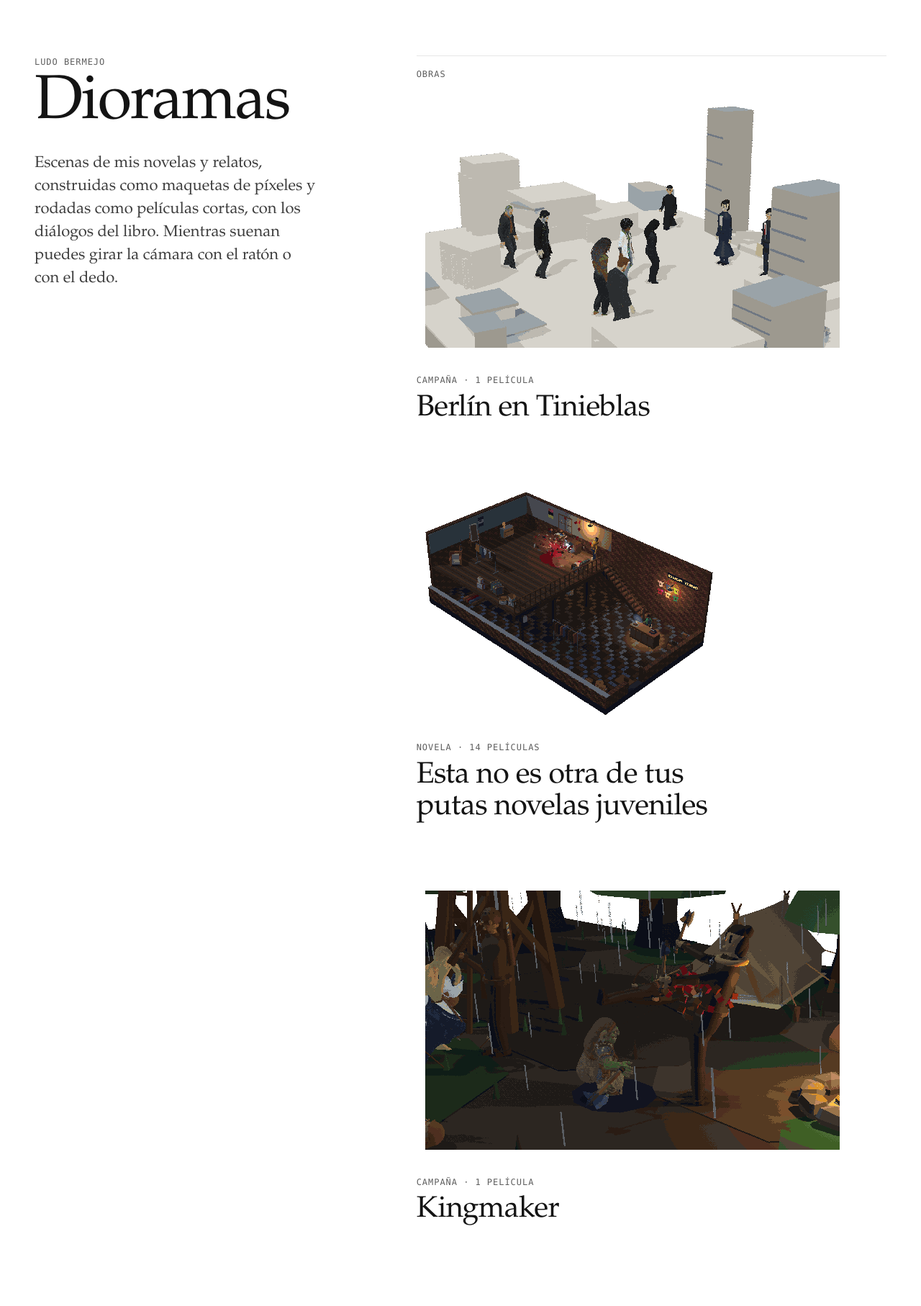
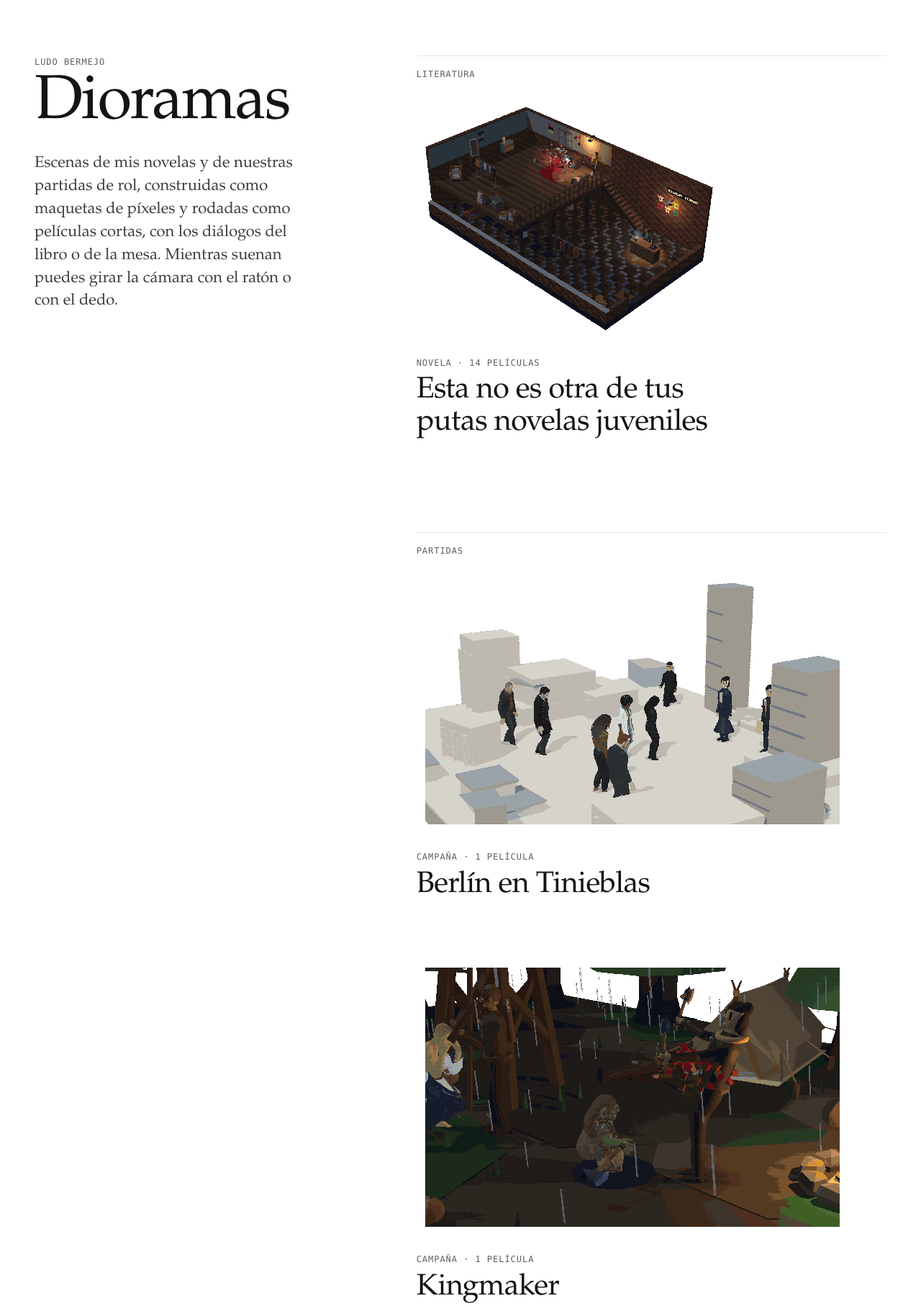
Before and after one commit to LudoBermejoES/dioramas-web, a plain HTML site: page index.html in a window 1280 px wide. Shown: the top 1814 px of the page at 72% size. Drawn offline with Linux system fonts and the light colour scheme.

Commit message:
Home: Literatura and Partidas sections

```diff
--- a/assets/site.css
+++ b/assets/site.css
@@ -166,6 +166,7 @@ kbd { display: inline-block; padding: 4px 8px; border: 1px solid var(--muted); b
 /* ---- Home: masthead on the left, works on the right; the list grows downwards ---- */
 .section-title { padding-top: 1rem; margin-bottom: 1.5rem; border-top: 1px solid var(--rule); color: var(--muted); text-transform: uppercase; letter-spacing: .08em; font-size: .75rem; }
 .works { display: grid; gap: clamp(48px, 7vw, 80px); }
+.shelf + .shelf { margin-top: clamp(72px, 10vw, 128px); }
 .work { display: grid; gap: .5rem; }
 .work .plate { margin-bottom: 1rem; min-height: 0; }
 .work-title { max-width: 20ch; font-size: clamp(1.75rem, 1.3rem + 1.6vw, 2.75rem); line-height: 1.08; letter-spacing: -.015em; }
--- a/index.html
+++ b/index.html
@@ -12,17 +12,28 @@
 <meta property="og:description" content="Escenas de las novelas y relatos de Ludo Bermejo, convertidas en maquetas de píxeles y rodadas como películas cortas.">
 <meta property="og:image" content="https://dioramas.ludobermejo.es/berlin/s109-es-tan-seguro-entrar-como-vivir/thumb.webp">
 <link rel="icon" href="assets/favicon.svg" type="image/svg+xml">
-<link rel="stylesheet" href="assets/site.css?v=0bf482ab69">
+<link rel="stylesheet" href="assets/site.css?v=5adfb149a5">
 </head>
 <body class="home">
 <a class="skip" href="#main">Saltar al contenido</a>
 <header class="masthead">
   <p class="label">Ludo Bermejo</p>
   <h1>Dioramas</h1>
-  <p class="lede">Escenas de mis novelas y relatos, construidas como maquetas de píxeles y rodadas como películas cortas, con los diálogos del libro. Mientras suenan puedes girar la cámara con el ratón o con el dedo.</p>
+  <p class="lede">Escenas de mis novelas y de nuestras partidas de rol, construidas como maquetas de píxeles y rodadas como películas cortas, con los diálogos del libro o de la mesa. Mientras suenan puedes girar la cámara con el ratón o con el dedo.</p>
 </header>
 <main id="main">
-  <h2 class="section-title">Obras</h2>
+<section class="shelf" aria-labelledby="literatura">
+  <h2 class="section-title" id="literatura">Literatura</h2>
+  <ul class="works" role="list">
+<li class="work">
+  <div class="plate"><img src="esta-no-es-otra-de-tus-putas-novelas-juveniles/i-la-television/thumb.webp" width="424" height="334" alt="La televisión: Un mercadillo de Camden, una Telefunken vieja y un amigo que revienta en vísceras para que de ellas nazca Astilla." fetchpriority="high" decoding="async"></div>
+  <p class="label">Novela · 14 películas</p>
+  <h3 class="work-title"><a class="stretch" href="esta-no-es-otra-de-tus-putas-novelas-juveniles/">Esta no es otra de tus putas novelas juveniles</a></h3>
+</li>
+  </ul>
+</section>
+<section class="shelf" aria-labelledby="partidas">
+  <h2 class="section-title" id="partidas">Partidas</h2>
   <ul class="works" role="list">
 <li class="work">
   <div class="plate"><img src="berlin/s109-es-tan-seguro-entrar-como-vivir/thumb.webp" width="600" height="359" alt="Es tan seguro entrar como vivir: En el dojo de su maestro desaparecido, la cábala sin nombre entrega sus regalos a la Legación Wu Lung y recibe a cambio una bola de cristal arrancada a un nefando. Al llamar a su puerta, el dojo se funde en blanco." fetchpriority="high" decoding="async"></div>
@@ -30,16 +41,12 @@
   <h3 class="work-title"><a class="stretch" href="berlin/">Berlín en Tinieblas</a></h3>
 </li>
 <li class="work">
-  <div class="plate"><img src="esta-no-es-otra-de-tus-putas-novelas-juveniles/i-la-television/thumb.webp" width="424" height="334" alt="La televisión: Un mercadillo de Camden, una Telefunken vieja y un amigo que revienta en vísceras para que de ellas nazca Astilla." fetchpriority="high" decoding="async"></div>
-  <p class="label">Novela · 14 películas</p>
-  <h3 class="work-title"><a class="stretch" href="esta-no-es-otra-de-tus-putas-novelas-juveniles/">Esta no es otra de tus putas novelas juveniles</a></h3>
-</li>
-<li class="work">
   <div class="plate"><img src="kingmaker/s17-el-campamento-de-kressle/thumb.webp" width="600" height="384" alt="El campamento de Kressle: Llueve sobre el campamento de los bandidos. Sim Sim atrae todas las flechas, Gael tira al arquero de la torre con un chorro de agua y Tark parte en dos a la única que sabía dónde está el fuerte del Señor de las Astas." fetchpriority="high" decoding="async"></div>
   <p class="label">Campaña · 1 película</p>
   <h3 class="work-title"><a class="stretch" href="kingmaker/">Kingmaker</a></h3>
 </li>
   </ul>
+</section>
 </main>
 <footer class="foot"><p>Dioramas de Ludo Bermejo.</p></footer>
 </body>
```
Also changed, not shown: 404.html (+1 -1 lines), berlin/index.html (+1 -1 lines), esta-no-es-otra-de-tus-putas-novelas-juveniles/index.html (+1 -1 lines), kingmaker/index.html (+1 -1 lines).
